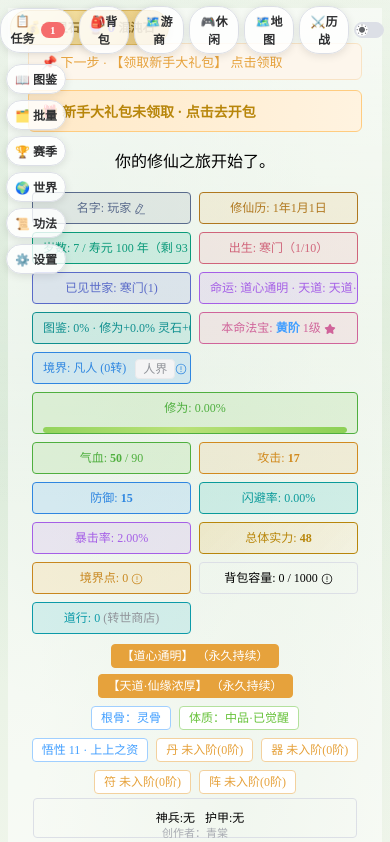
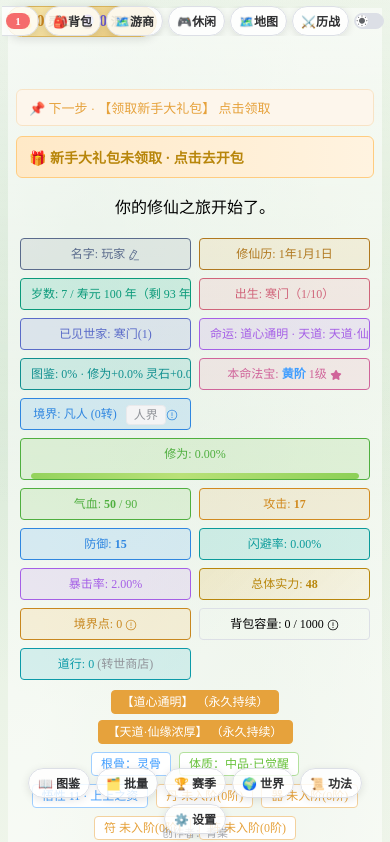
Before and after one commit to qingtang666666-source/vue-xiuxiangame, a Vue app: page /#/home in a window 390 px wide. Shown: the top 842 px of the page. Built offline with nearby package versions, Linux system fonts and the light colour scheme.

Commit message:
fix: 移动端悬浮元素遮挡内容 - 左侧按钮移到底部横排, 顶部资源条/导航避让内容
App.vue: 手机端 game-container 顶部/底部留白, top-right 横向可滚动右对齐; homePage.vue: left-fabs 改底部横排, money-banner 紧凑, index-box 底部留白

```diff
--- a/src/App.vue
+++ b/src/App.vue
@@ -465,10 +465,16 @@
       top: 6px;
       right: 6px;
       gap: 5px;
+      max-width: calc(100vw - 8px);
+      overflow-x: auto;
+      flex-wrap: nowrap;
+      justify-content: flex-end;
+      -webkit-overflow-scrolling: touch;
     }
     .nav-btn {
       padding: 5px 8px;
       font-size: 12px;
+      flex: none;
     }
   }
 
@@ -545,6 +551,7 @@
     .game-container {
       min-height: 574px;
       min-width: 356px;
+      padding: 66px 8px 24px;
     }
   }
 </style>
--- a/src/views/homePage.vue
+++ b/src/views/homePage.vue
@@ -3001,13 +3001,27 @@
 
   @media only screen and (max-width: 768px) {
     .left-fabs {
-      top: 64px;
+      top: auto;
+      bottom: 10px;
       left: 6px;
+      right: 6px;
+      flex-direction: row;
+      flex-wrap: wrap;
+      justify-content: center;
       gap: 6px;
     }
     .left-fab {
-      padding: 5px 8px;
+      padding: 5px 9px;
       font-size: 12px;
+    }
+    .money-banner {
+      top: 6px;
+      left: 6px;
+      padding: 4px 10px;
+      font-size: 12px;
+    }
+    .index-box {
+      padding-bottom: 78px;
     }
   }
 
```
